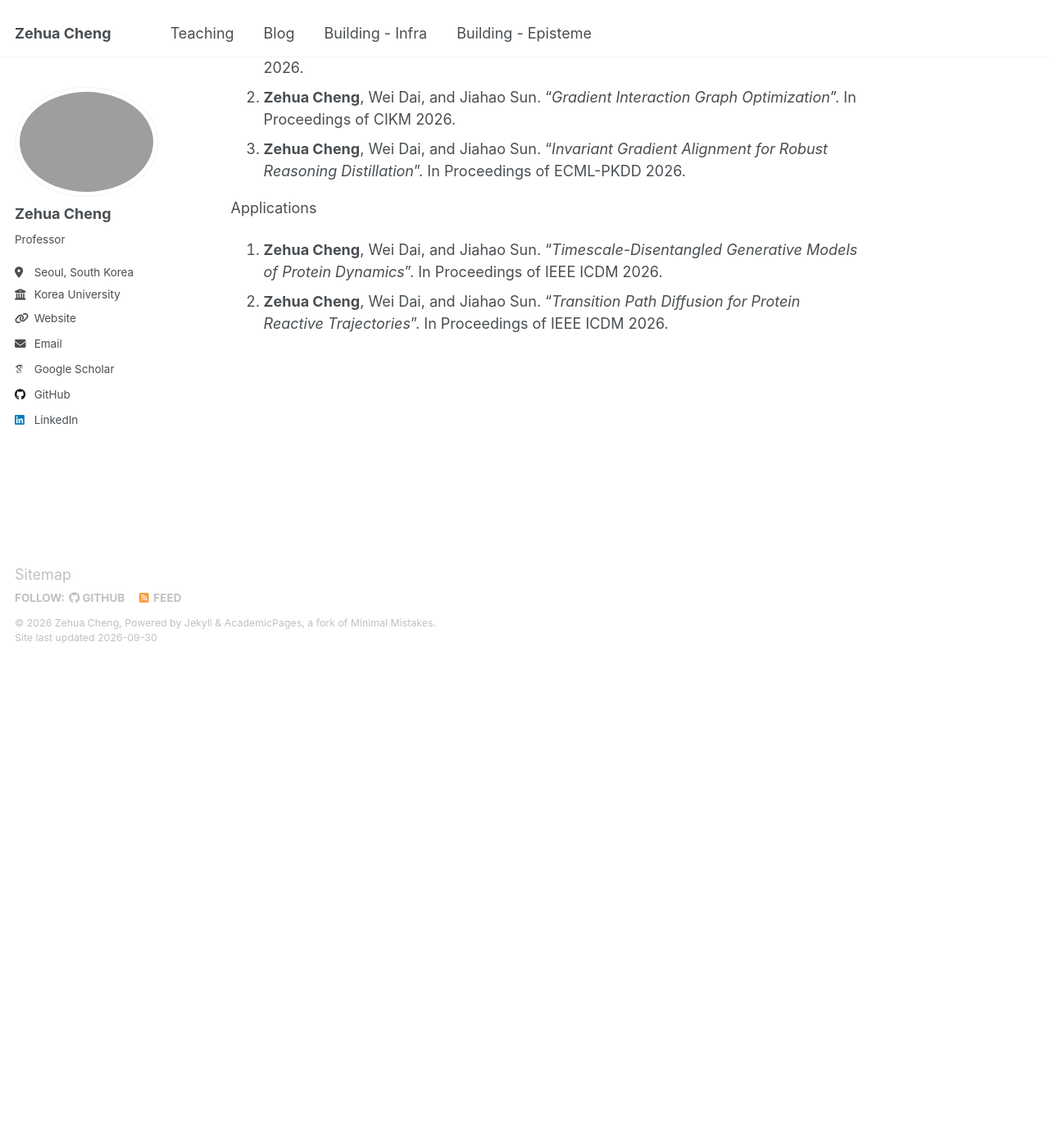
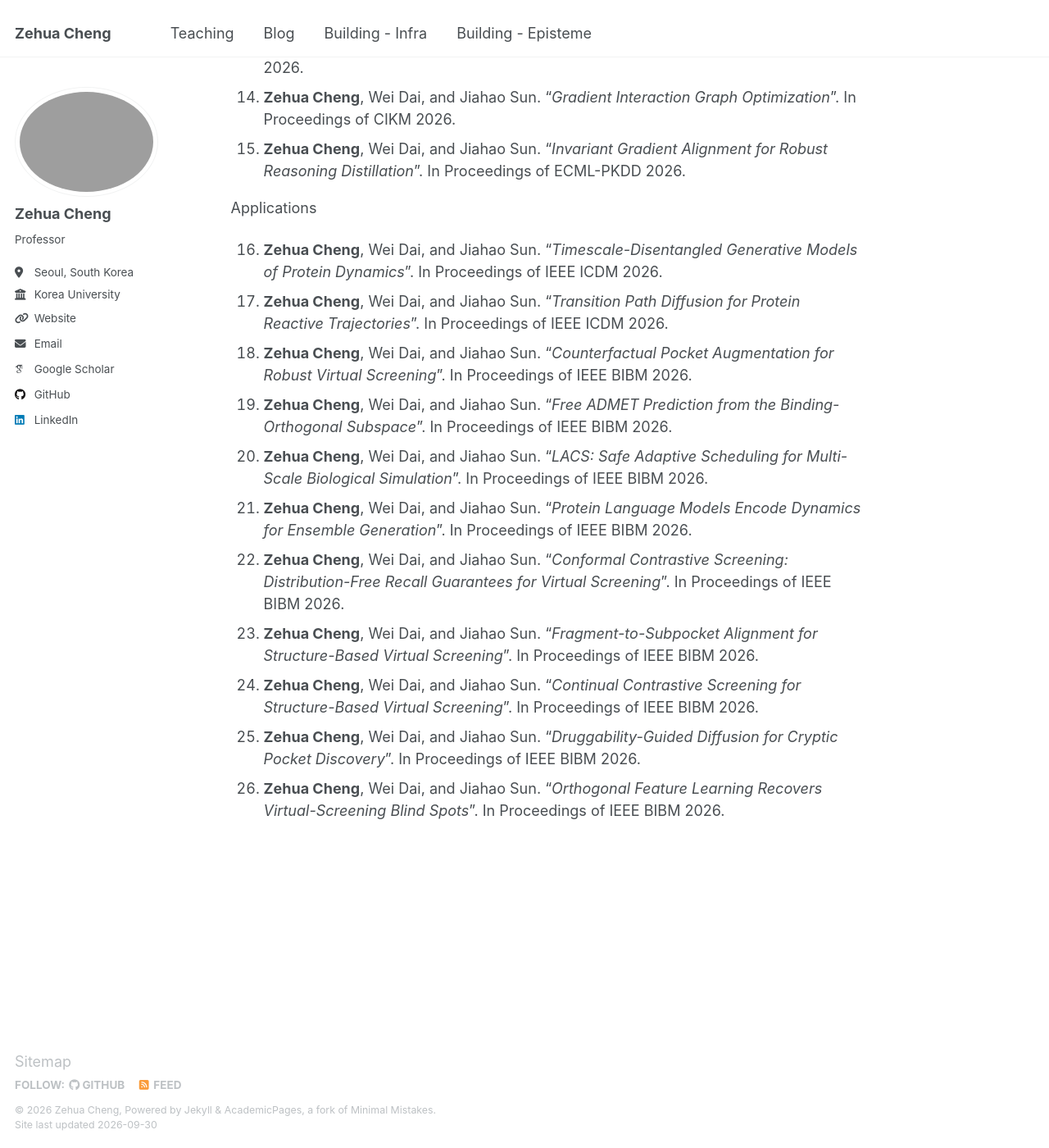
Before and after one commit to limberc/limberc.github.io, a Jekyll site: the page built from _pages/WP2.md, in a window 1280 px wide and 1400 px high, scrolled down 6101 px. Shown: the whole window at 82% size. Built offline with Jekyll 4.4.1, drawn with Linux system fonts in a browser that asks for light colours; some web fonts are replaced; before the commit the page ends 6907 px from its top, so only the background shows below that.

Commit message:
Add BIBM 2026 papers
Co-Authored-By: Claude Opus 5.5 <noreply@anthropic.com>

```diff
--- a/_pages/WP2.md
+++ b/_pages/WP2.md
@@ -97,18 +97,26 @@ An ontology tells such an agent what the world contains. The episteme tells it w
 10. **Zehua Cheng**, Wei Dai, and Jiahao Sun. "*Equivariant Neural Belief Propagation*". In Proceedings of UAI 2026.
 11. **Zehua Cheng**, Wei Dai, and Jiahao Sun. "*In-Context Learning as Belief Propagation*". In Proceedings of CIKM 2026.
 12. **Zehua Cheng**, Wei Dai, and Jiahao Sun. “*Anchoring Reasoning Distillation via Syntactic Constraints.*” In Proceedings of NeurIPS 2026.
-
-    {: start="9"}
+{: start="9"}
 
 **IV. Embodying the Episteme** — geometry of training and model composition
 
 13. **Zehua Cheng**, Wei Dai, and Jiahao Sun. "*Curvature Graph Mergeability: Predicting Model Compatibility from Per-Layer Hessian Geometry*". In Proceedings of CIKM 2026.
 14. **Zehua Cheng**, Wei Dai, and Jiahao Sun. "*Gradient Interaction Graph Optimization*". In Proceedings of CIKM 2026.
 15. **Zehua Cheng**, Wei Dai, and Jiahao Sun. "*Invariant Gradient Alignment for Robust Reasoning Distillation*". In Proceedings of ECML-PKDD 2026.
-    {: start="13"}
+{: start="13"}
 
 Applications
 
 16. **Zehua Cheng**, Wei Dai, and Jiahao Sun. "*Timescale-Disentangled Generative Models of Protein Dynamics*". In Proceedings of IEEE ICDM 2026.
 17. **Zehua Cheng**, Wei Dai, and Jiahao Sun. "*Transition Path Diffusion for Protein Reactive Trajectories*".  In Proceedings of IEEE ICDM 2026.
-    {: start="16"}
+18. **Zehua Cheng**, Wei Dai, and Jiahao Sun. "*Counterfactual Pocket Augmentation for Robust Virtual Screening*". In Proceedings of IEEE BIBM 2026.
+19. **Zehua Cheng**, Wei Dai, and Jiahao Sun. "*Free ADMET Prediction from the Binding-Orthogonal Subspace*". In Proceedings of IEEE BIBM 2026.
+20. **Zehua Cheng**, Wei Dai, and Jiahao Sun. "*LACS: Safe Adaptive Scheduling for Multi-Scale Biological Simulation*". In Proceedings of IEEE BIBM 2026.
+21. **Zehua Cheng**, Wei Dai, and Jiahao Sun. "*Protein Language Models Encode Dynamics for Ensemble Generation*". In Proceedings of IEEE BIBM 2026.
+22. **Zehua Cheng**, Wei Dai, and Jiahao Sun. "*Conformal Contrastive Screening: Distribution-Free Recall Guarantees for Virtual Screening*". In Proceedings of IEEE BIBM 2026.
+23. **Zehua Cheng**, Wei Dai, and Jiahao Sun. "*Fragment-to-Subpocket Alignment for Structure-Based Virtual Screening*". In Proceedings of IEEE BIBM 2026.
+24. **Zehua Cheng**, Wei Dai, and Jiahao Sun. "*Continual Contrastive Screening for Structure-Based Virtual Screening*". In Proceedings of IEEE BIBM 2026.
+25. **Zehua Cheng**, Wei Dai, and Jiahao Sun. "*Druggability-Guided Diffusion for Cryptic Pocket Discovery*". In Proceedings of IEEE BIBM 2026.
+26. **Zehua Cheng**, Wei Dai, and Jiahao Sun. "*Orthogonal Feature Learning Recovers Virtual-Screening Blind Spots*". In Proceedings of IEEE BIBM 2026.
+{: start="16"}
```
